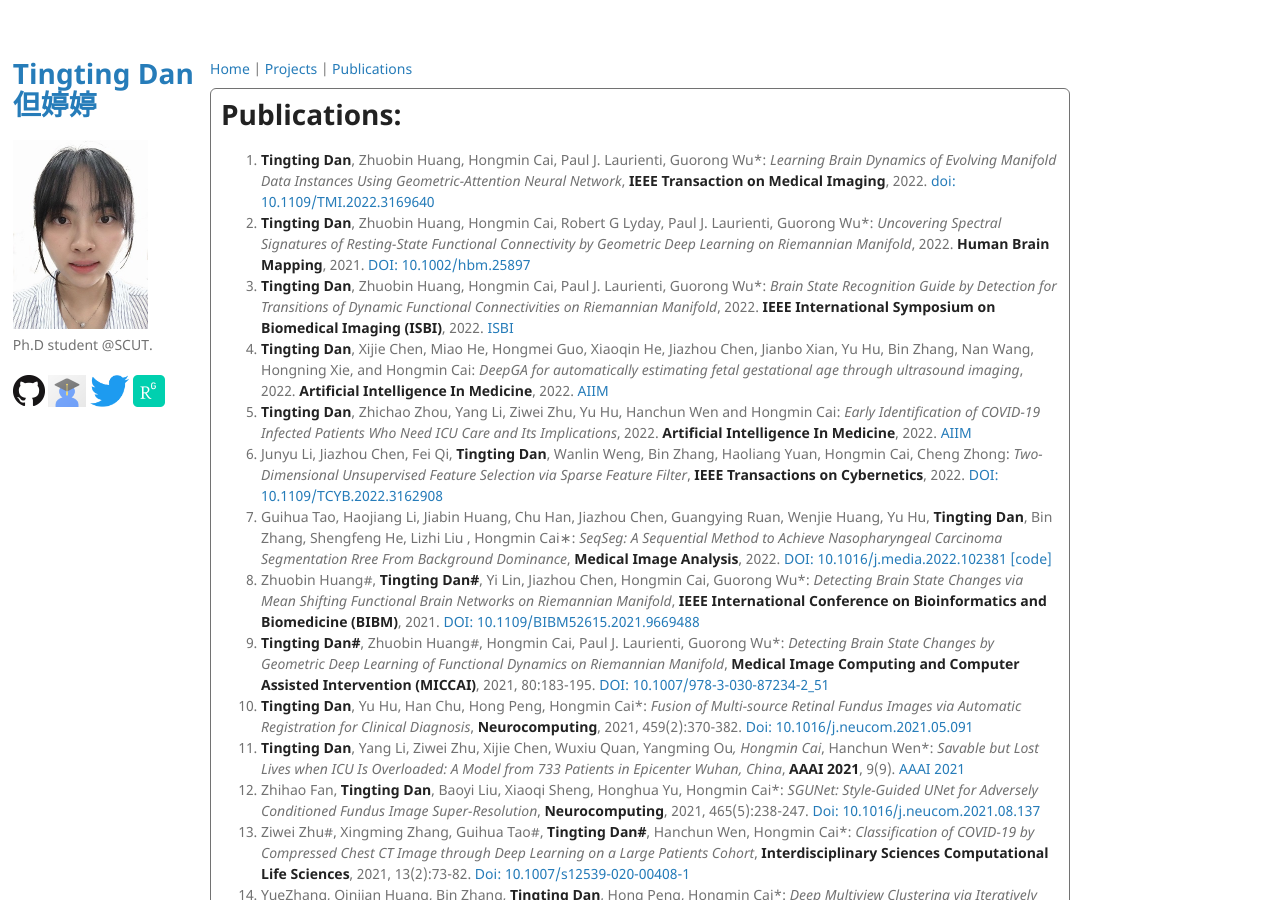
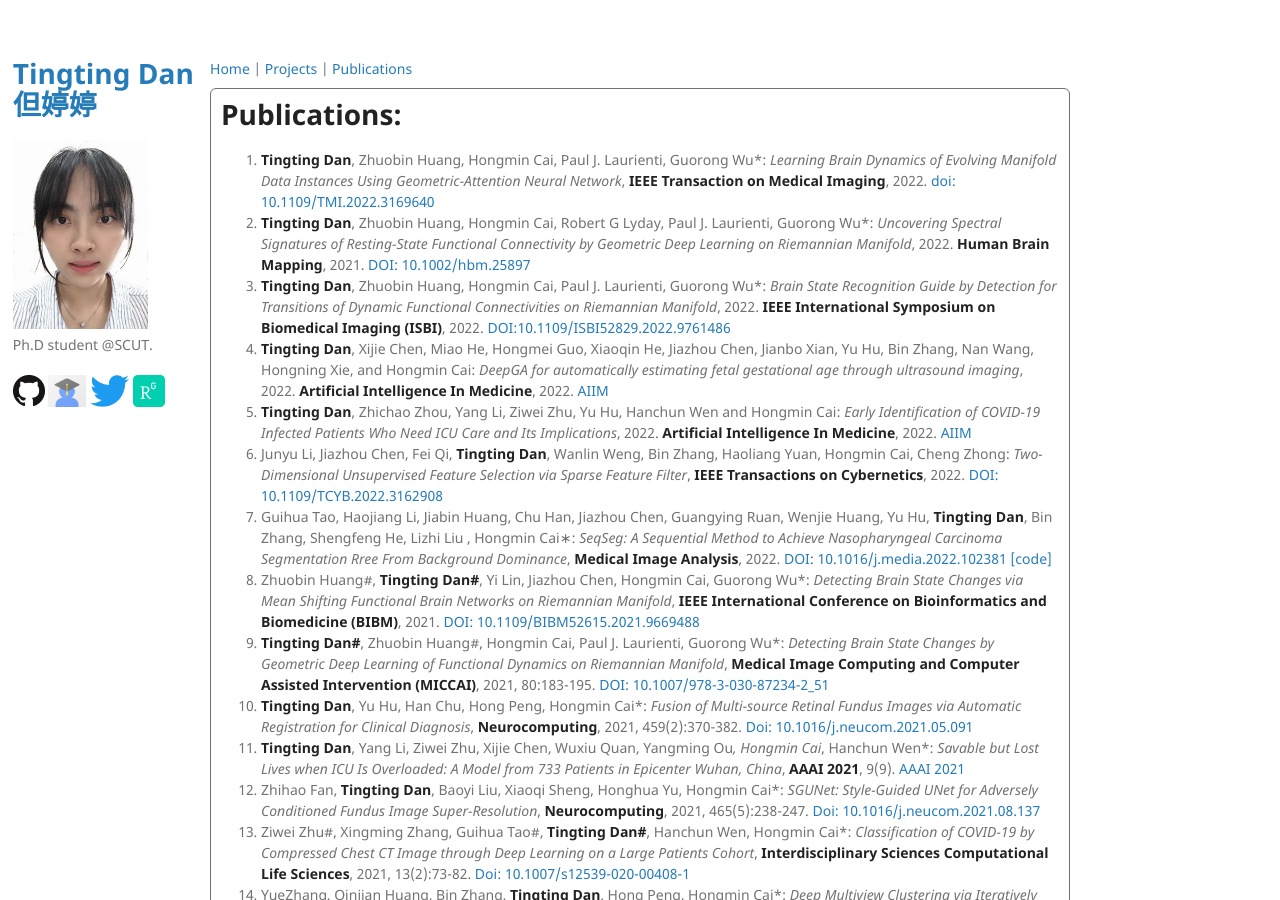
Before and after one commit to Dandy5721/dandy.github.io, a Jekyll site: the page built from publications.md, in a window 1280 px wide and 900 px high. Built offline with Jekyll 4.4.1, drawn with Linux system fonts in a browser that asks for light colours; our own code applies the rules of GitHub Pages for plain Markdown files.

Commit message:
Update publications.md

```diff
--- a/publications.md
+++ b/publications.md
@@ -6,7 +6,7 @@ layout: default
 
 1.  **Tingting Dan**, Zhuobin Huang, Hongmin Cai, Paul J. Laurienti, Guorong Wu*: _Learning Brain Dynamics of Evolving Manifold Data Instances Using Geometric-Attention Neural Network_, **IEEE Transaction on Medical Imaging**, 2022. [doi: 10.1109/TMI.2022.3169640](https://ieeexplore.ieee.org/document/9761822)
 2. **Tingting Dan**, Zhuobin Huang, Hongmin Cai, Robert G Lyday, Paul J. Laurienti, Guorong Wu*: _Uncovering Spectral Signatures of Resting-State Functional Connectivity by Geometric Deep Learning on Riemannian Manifold_, 2022. **Human Brain Mapping**, 2021. [DOI: 10.1002/hbm.25897](https://doi.org/10.21203/rs.3.rs-377187/v1)
-3. **Tingting Dan**, Zhuobin Huang, Hongmin Cai, Paul J. Laurienti, Guorong Wu*: _Brain State Recognition Guide by Detection for Transitions of Dynamic Functional Connectivities on Riemannian Manifold_, 2022. **IEEE International Symposium on Biomedical Imaging (ISBI)**, 2022. [ISBI](https://ieeexplore.ieee.org/stamp/stamp.jsp?tp=&arnumber=9761486)
+3. **Tingting Dan**, Zhuobin Huang, Hongmin Cai, Paul J. Laurienti, Guorong Wu*: _Brain State Recognition Guide by Detection for Transitions of Dynamic Functional Connectivities on Riemannian Manifold_, 2022. **IEEE International Symposium on Biomedical Imaging (ISBI)**, 2022. [DOI:10.1109/ISBI52829.2022.9761486](https://ieeexplore.ieee.org/stamp/stamp.jsp?tp=&arnumber=9761486)
 4. **Tingting Dan**, Xijie Chen, Miao He, Hongmei Guo, Xiaoqin He, Jiazhou Chen, Jianbo Xian, Yu Hu, Bin Zhang, Nan Wang, Hongning Xie, and Hongmin Cai: _DeepGA for automatically estimating fetal gestational age through ultrasound imaging_, 2022. **Artificial Intelligence In Medicine**, 2022. [AIIM](https://arxiv.org/abs/2106.15113)
 5. **Tingting Dan**, Zhichao Zhou, Yang Li, Ziwei Zhu, Yu Hu, Hanchun Wen and Hongmin Cai: _Early Identification of COVID-19 Infected Patients Who Need ICU Care and Its Implications_, 2022. **Artificial Intelligence In Medicine**, 2022. [AIIM](https://arxiv.org/abs/2106.15113)
 6. Junyu Li, Jiazhou Chen, Fei Qi, **Tingting Dan**, Wanlin Weng, Bin Zhang, Haoliang Yuan, Hongmin Cai, Cheng Zhong: _Two-Dimensional Unsupervised Feature Selection via Sparse Feature Filter_, **IEEE Transactions on Cybernetics**, 2022. [DOI: 10.1109/TCYB.2022.3162908](https://ieeexplore.ieee.org/document/9754711)
```
